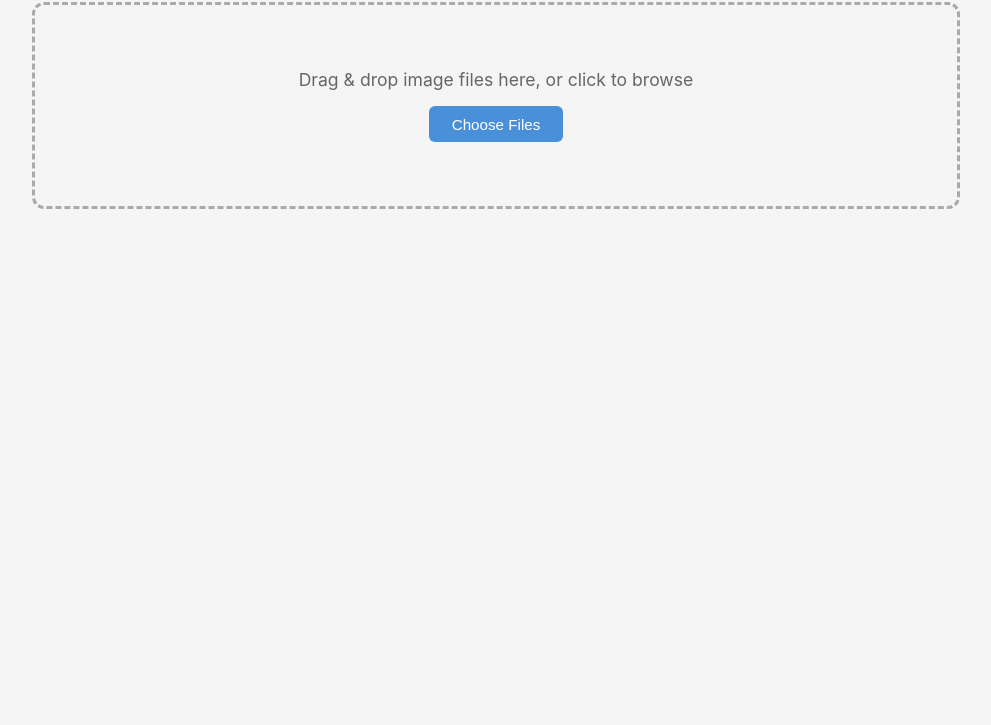
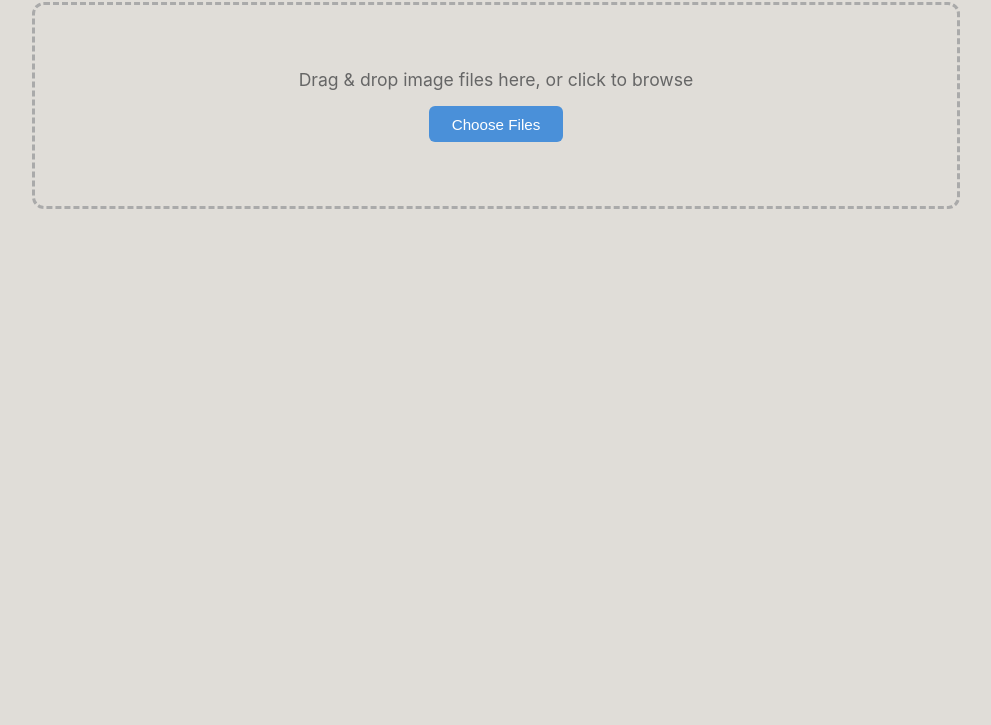
Before and after one commit to TaylorBurke/paris, a plain HTML site: page index.html in a window 1280 px wide. Shown: the part 75-800 px from the top of the page, without its empty margins (144-1135 px from the left). Drawn offline with nearby package versions, Linux system fonts and the light colour scheme.

Commit message:
Use warmer background color for easier viewing
Co-Authored-By: Claude Opus 4.6 <noreply@anthropic.com>

```diff
--- a/index.html
+++ b/index.html
@@ -10,7 +10,7 @@
 
   body {
     font-family: -apple-system, BlinkMacSystemFont, "Segoe UI", Roboto, sans-serif;
-    background: #f5f5f5;
+    background: #e0ddd8;
     color: #333;
     min-height: 100vh;
     display: flex;
```
